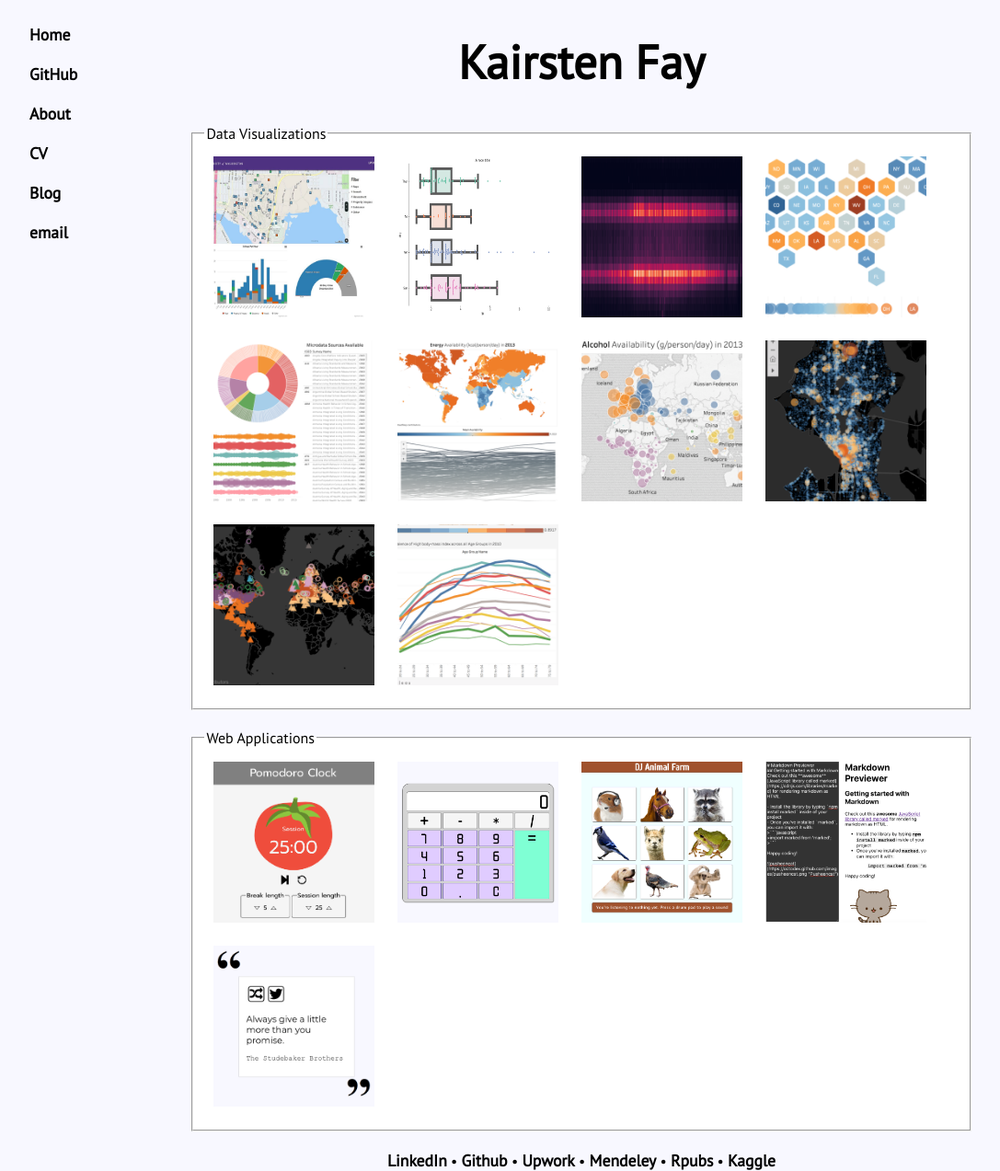
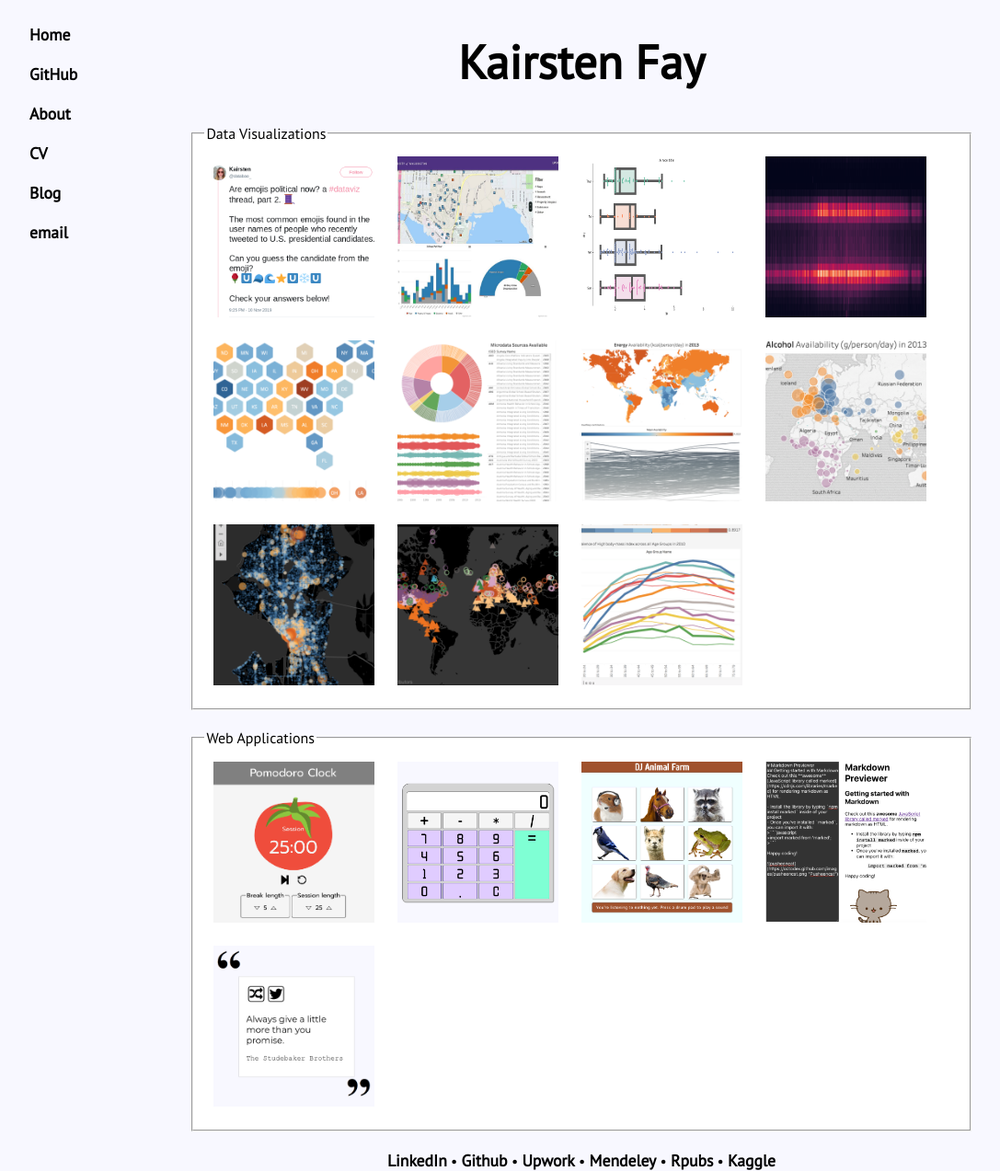
Before and after one commit to kairstenfay/kairstenfay.github.io, a Jekyll site: the page built from index.html, in a window 1280 px wide. Shown: the whole page at 92% size, without its empty margins (8-1095 px from the left). Built offline with Jekyll 4.4.1, drawn with Linux system fonts in a browser that asks for light colours.

Commit message:
Add Political Twitter emoji analysis

```diff
--- a/index.html
+++ b/index.html
@@ -13,6 +13,12 @@ statistical analysis inference computer science software engineer ui ux fullstac
         <legend>Data Visualizations</legend>
 
         <div class="table">
+            <a href="https://twitter.com/databae_/status/1193761748009897987?s=20">
+                <img class="link cell"
+                    src="images/thumbnail_political_twitter_emojis.png"
+                    alt="Political Twitter emoji analysis"/>
+            </a>
+
             <a href="https://baddawgs.andrey.ninja/">
                 <img class="link cell"
                    src="images/thumbnail_uw_crime_log.jpg"
```
Also changed, not shown: images/thumbnail_political_twitter_emojis.png (added).
